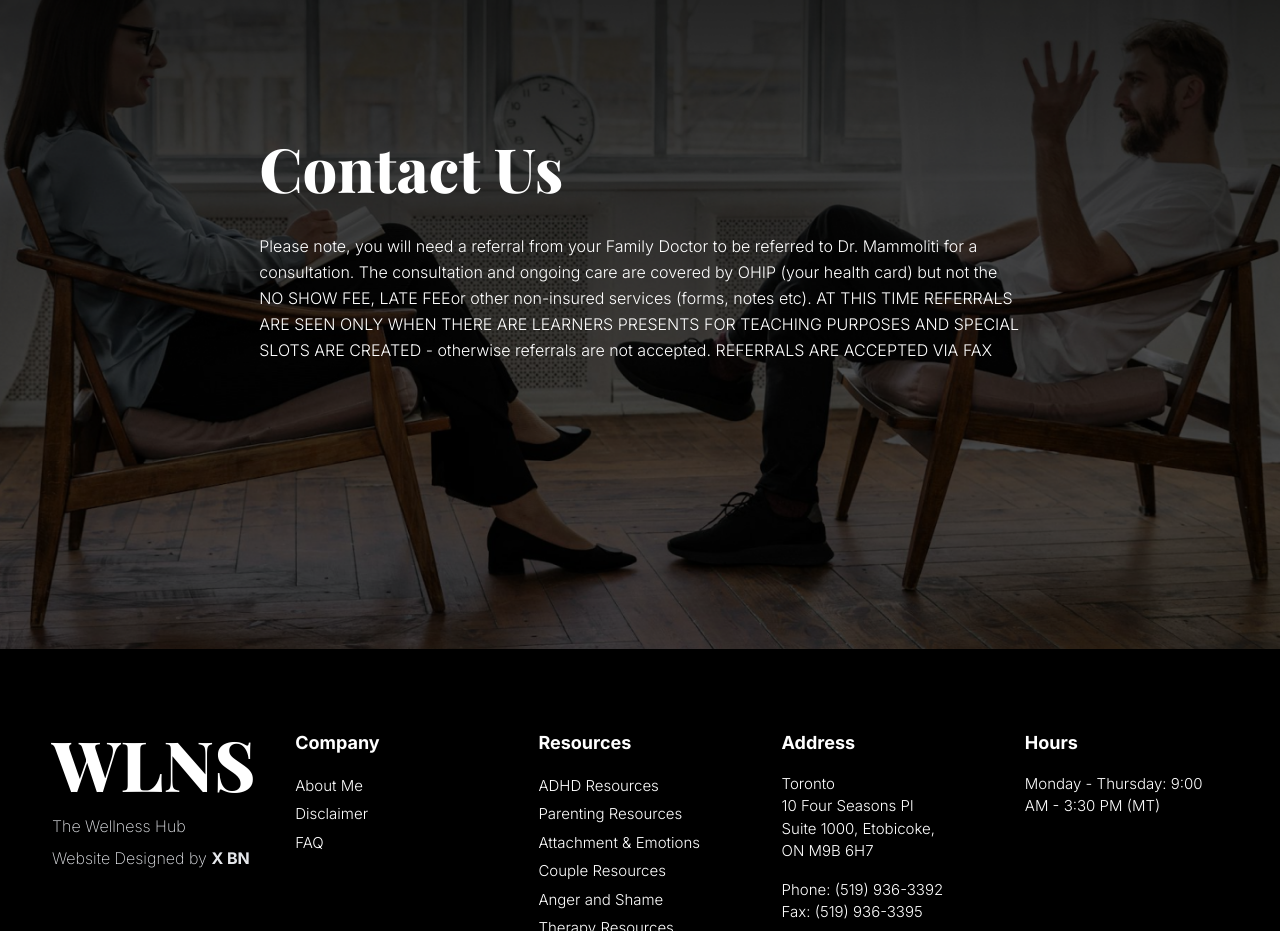
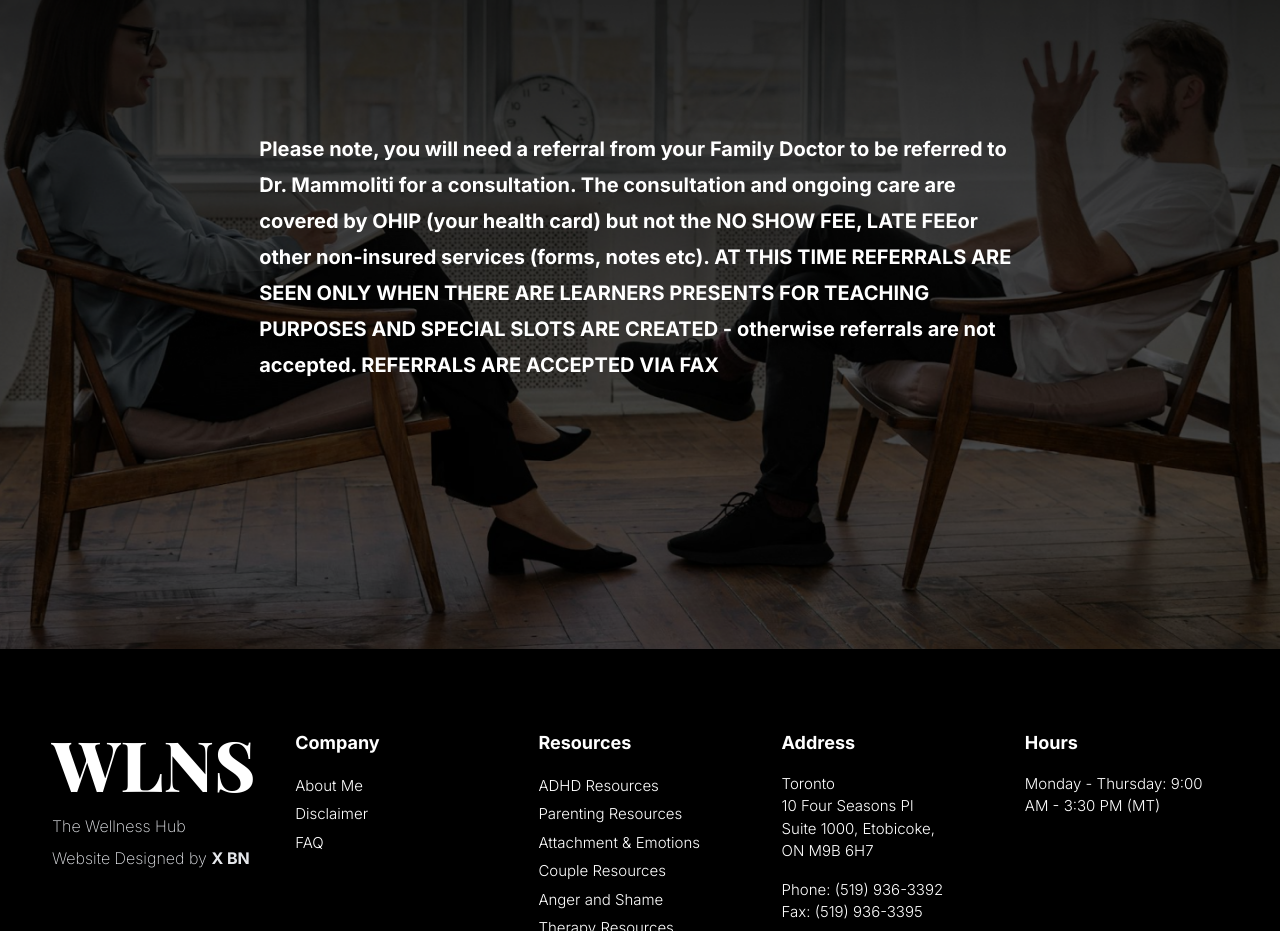
Before and after one commit to topcowmoo/areca-vestiaria, a React (Vite) app: page / in a window 1280 px wide. Shown: the part 6860-7791 px from the top of the page. Built offline with nearby package versions, Linux system fonts and the light colour scheme; a web font is replaced by a local one.

Commit message:
add comments and adjust disclaimer at bottom of home page

```diff
--- a/src/pages/Home.jsx
+++ b/src/pages/Home.jsx
@@ -4,19 +4,21 @@ import SearchBar from "../components/SearchBar";
 import HomeResourceDisplay from "../components/HomeResourceDisplay";
 
 function Home() {
-  // Modal state for 'Read More' option on Page two
+  // State to manage the modal's open/close status
   const [isModalOpen, setIsModalOpen] = useState(false);
 
+  // Function to open the modal
   const handleOpenModal = () => {
     setIsModalOpen(true);
   };
 
+  // Function to close the modal
   const handleCloseModal = () => {
     setIsModalOpen(false);
   };
 
+  // Function to close modal if clicking outside modal content
   const handleBackdropClick = (e) => {
-    // Close the modal only if the backdrop itself (not the modal content) is clicked
     if (e.target === e.currentTarget) {
       handleCloseModal();
     }
@@ -24,6 +26,7 @@ function Home() {
 
   return (
     <div>
+      {/* First section with background and main title */}
       <div className="flex flex-col h-[75vh] md:h-[100vh] bg-page-one bg-cover bg-center">
         <div className="flex flex-grow flex-col items-center justify-center">
           <div className="w-[261px]">
@@ -35,6 +38,7 @@ function Home() {
             </h4>
           </div>
 
+          {/* Search bar component */}
           <SearchBar />
           <a
             href="#second-page"
@@ -45,6 +49,7 @@ function Home() {
         </div>
       </div>
 
+      {/* Second section with additional content and 'Read More' button */}
       <div
         id="second-page"
         className="flex flex-col h-[100vh] bg-page-two bg-cover bg-center p-2 sm:p-6 md:p-12"
@@ -69,6 +74,7 @@ function Home() {
               AVAILABLE on a limited basis given the demand and expertise
               fields.{" "}
             </div>
+            {/* Button to open the modal */}
             <button
               onClick={handleOpenModal}
               className="mt-4 md:mt-7 px-4 py-2 bg-white text-sm md:text-md font-inter rounded text-alt hover:text-white hover:bg-alt"
@@ -79,17 +85,14 @@ function Home() {
         </div>
       </div>
 
-      {/* Resource Display Section */}
+      {/* Section displaying various resources */}
       <div className="max-w-3/4 mx-auto">
         <div className="w-full flex flex-col bg-[#fcfcfc] bg-center p-3 md:p-6">
           {/* Container for Title and Button */}
           <div className="flex justify-between xl:justify-around items-center my-6">
-            {/* Title Above Left Section */}
             <h2 className="text-[27px] md:text-[37px] lg:text-[67px] font-bold font-playfair">
               Resources
             </h2>
-
-            {/* Button in the Top Right Corner */}
             <a
               href="/all-resources"
               className="bg-[#393939] text-[9px] md:text-[18px] lg:text-[22px] text-white px-4 py-1 rounded"
@@ -98,7 +101,7 @@ function Home() {
             </a>
           </div>
 
-          {/* Resource Display Components */}
+          {/* Display various resource categories */}
           <HomeResourceDisplay category="ADHD Resources" />
           <HomeResourceDisplay category="Parenting Resources" />
           <HomeResourceDisplay category="Attachment & Emotions" />
@@ -110,17 +113,14 @@ function Home() {
         </div>
       </div>
 
-      {/* Last Page + Footer */}
+      {/* Last page with contact information */}
       <div
         id="contact-page"
         className="flex flex-col h-[100vh] bg-page-two bg-cover bg-center p-2 sm:p-6 md:p-12"
       >
         <div className="flex flex-grow flex-col items-center justify-center mx-4 sm:mx-8 md:mx-12 my-4 sm:my-12">
           <div className="w-full md:w-[80%] lg:w-[70%] flex flex-grow flex-col items-start justify-center">
-            <div className="w-full text-white text-[26px] sm:text-[38px] lg:text-[61px] font-extrabold font-playfair leading-tight md:leading-[67.45px] mb-4">
-              Contact Us
-            </div>
-            <div className="w-full text-white text-[10px] md:text-[14px] lg:text-[16px] font-light font-['Inter'] leading-[18px] md:leading-[26px] mt-4">
+            <div className="w-full text-white text-[14px] md:text-[18px] lg:text-[20px] font-bold font-['Inter'] leading-[28px] md:leading-[36px] mt-4">
               Please note, you will need a referral from your Family Doctor to
               be referred to Dr. Mammoliti for a consultation. The consultation
               and ongoing care are covered by OHIP (your health card) but not
@@ -134,12 +134,14 @@ function Home() {
         </div>
       </div>
 
+      {/* Modal for 'Read More' content */}
       {isModalOpen && (
         <div
           className="fixed inset-0 bg-black bg-opacity-0 backdrop-blur-sm flex items-center justify-center"
-          onClick={handleBackdropClick}
+          onClick={handleBackdropClick} // Handle click on backdrop
         >
           <div className="relative w-[85%] lg:w-[957px] bg-white/80 bg-opacity-50 rounded-[18px] p-6">
+            {/* Close button for the modal */}
             <IoCloseSharp
               className="absolute top-4 right-4 cursor-pointer w-8 h-8 text-black"
               onClick={handleCloseModal}
```
